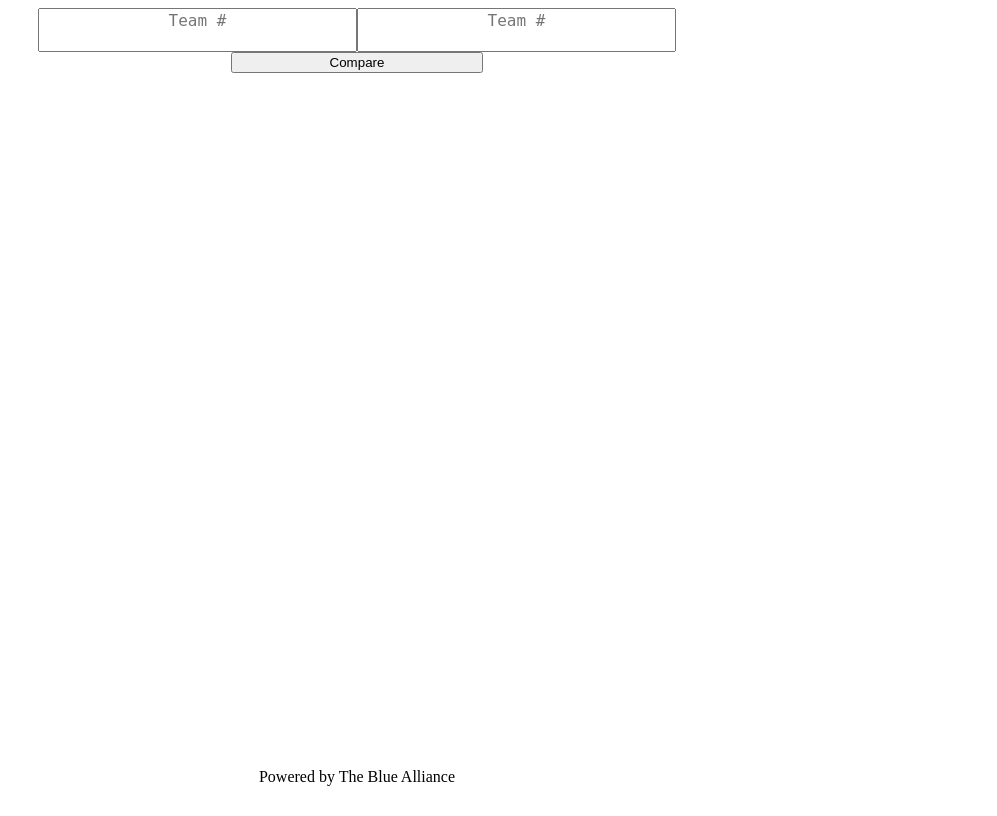
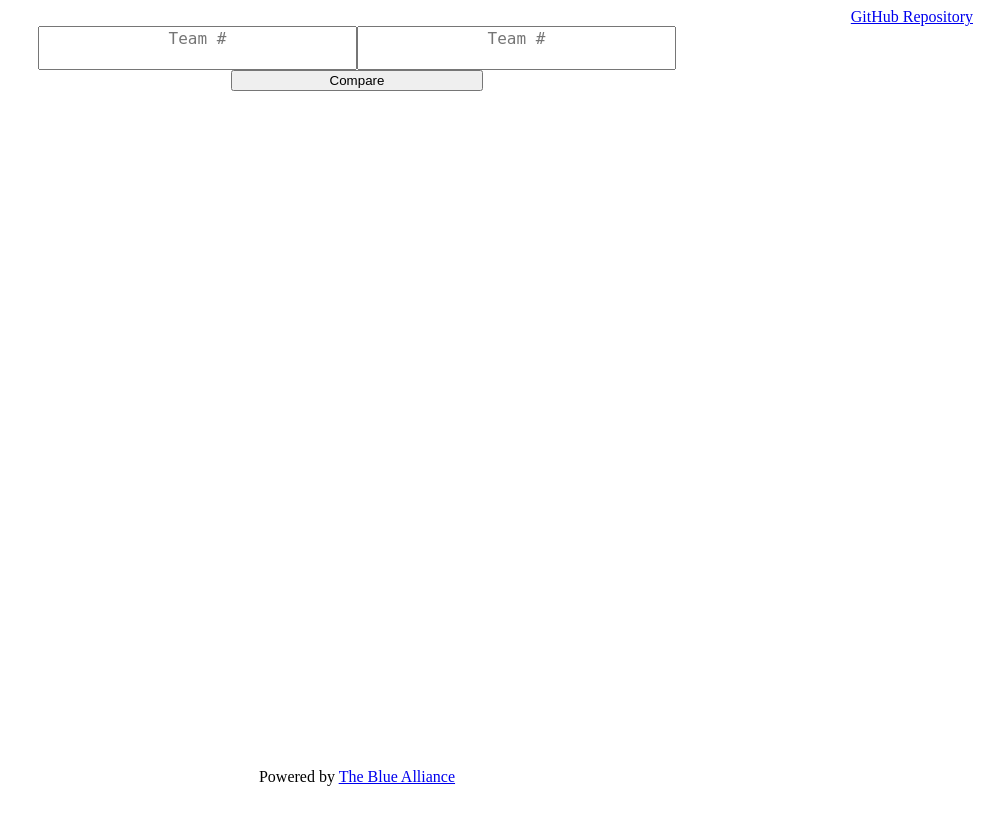
Before and after one commit to THajiyev/FRC-Head-to-Head-Record, a Flask app: page / in a window 1280 px wide. Shown: the whole page, without its empty margins (283-1280 px from the left). Run offline with Flask 2, Linux system fonts and the light colour scheme.

Commit message:
Updated the style sheet and index.html

```diff
--- a/static/style.css
+++ b/static/style.css
@@ -1,3 +1,11 @@
+.input_field {
+    font-size: large;
+    text-align: center;
+    width: 30%;
+    height: 20%;
+    resize: none;
+}
+
 .row {
     display: flex;
 }
--- a/templates/index.html
+++ b/templates/index.html
@@ -36,16 +36,23 @@
       }
     }
 </script>
+<script language="javascript">
+  if (window.matchMedia("(orientation: portrait)").matches) {
+    alert("Please use landscape mode for a better experience");
+  }
+</script>
 <div style="position: relative; min-height: 100vh;">
+<a href="https://github.com/THajiyev/FRC-Head-to-Head-Record" target="_blank" style="position: absolute; right: 2vh; top: 0;">GitHub Repository</a>
+<br>
 <form method="POST" id="myform">
     <div style="display: flex; align-content: center;">
     <div style="width: 30%;"></div>
     {% if haveContent==false %}
-    <textarea name="team1"  placeholder="Team #" id="team1" maxlength="5" class="form-control" onkeyup="checkInput(this, event)" style="font-size: large; text-align: center; width: 30%; height: 20%; resize: none ;"></textarea>
-    <textarea name="team2"  placeholder="Team #" id="team2" maxlength="5" class="form-control" onkeyup="checkInput(this, event)" style="font-size: large; text-align: center; width: 30%; height: 20%; resize: none ;"></textarea>
+    <textarea name="team1" class="input_field" placeholder="Team #" id="team1" maxlength="4" class="form-control" onkeyup="checkInput(this, event)"></textarea>
+    <textarea name="team2" class="input_field" placeholder="Team #" id="team2" maxlength="4" class="form-control" onkeyup="checkInput(this, event)"></textarea>
      {% else %}
-     <textarea name="team1" placeholder="Team #" id="team1" maxlength="5" class="form-control" onkeyup="checkInput(this, event)" style="font-size: large; text-align: center; width: 30%; height: 20%; resize: none ;">{{team1}}</textarea>
-     <textarea name="team2"  placeholder="Team #" id="team2" maxlength="5" class="form-control" onkeyup="checkInput(this, event)" style="font-size: large; text-align: center; width: 30%; height: 20%; resize: none ;">{{team2}}</textarea>
+     <textarea name="team1" class="input_field" placeholder="Team #" id="team1" maxlength="4" class="form-control" onkeyup="checkInput(this, event)">{{team1}}</textarea>
+     <textarea name="team2" class="input_field" placeholder="Team #" id="team2" maxlength="4" class="form-control" onkeyup="checkInput(this, event)">{{team2}}</textarea>
      {% endif %}
      <div style="width: 30%;"></div>
     </div>
@@ -86,6 +93,6 @@
 {% else %}
 {% endif %}
 <br/><br/><br/>
-<footer id="footer" style="text-align: center;">Powered by The Blue Alliance</footer>
+<footer id="footer" style="text-align: center;">Powered by <a href="https://www.thebluealliance.com" target="_blank">The Blue Alliance</a></footer>
 </div>
 </html>
```
Also changed, not shown: README.md.
